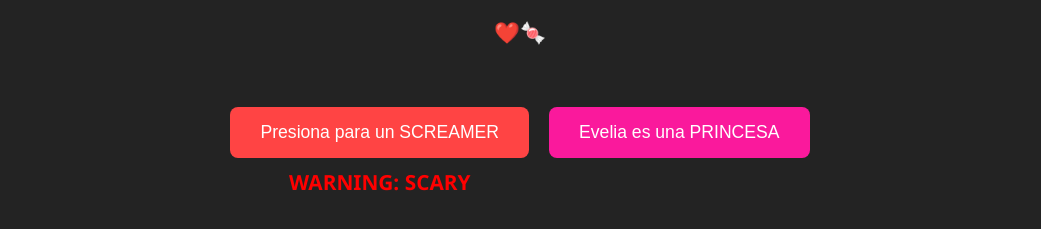
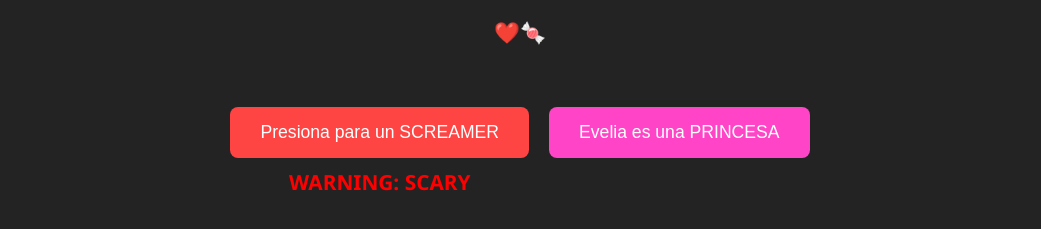
Before and after one commit to SukIaa/evelia, a plain HTML site: page index.html in a window 1280 px wide. Shown: the part 365-594 px from the top of the page, without its empty margins (120-1161 px from the left). Drawn offline with Linux system fonts and the light colour scheme.

Commit message:
Diferente color

```diff
--- a/index.html
+++ b/index.html
@@ -61,13 +61,13 @@
       padding: 15px 30px;
       font-size: 1.1em;
       border: none;
-      background-color: #fa199c;
+      background-color: #ff44c7;
       color: white;
       border-radius: 8px;
       cursor: pointer;
     }
     .princess-btn:hover {
-      background-color: #dc138f;
+      background-color: #f53cbd;
     }
   </style>
 </head>
```
